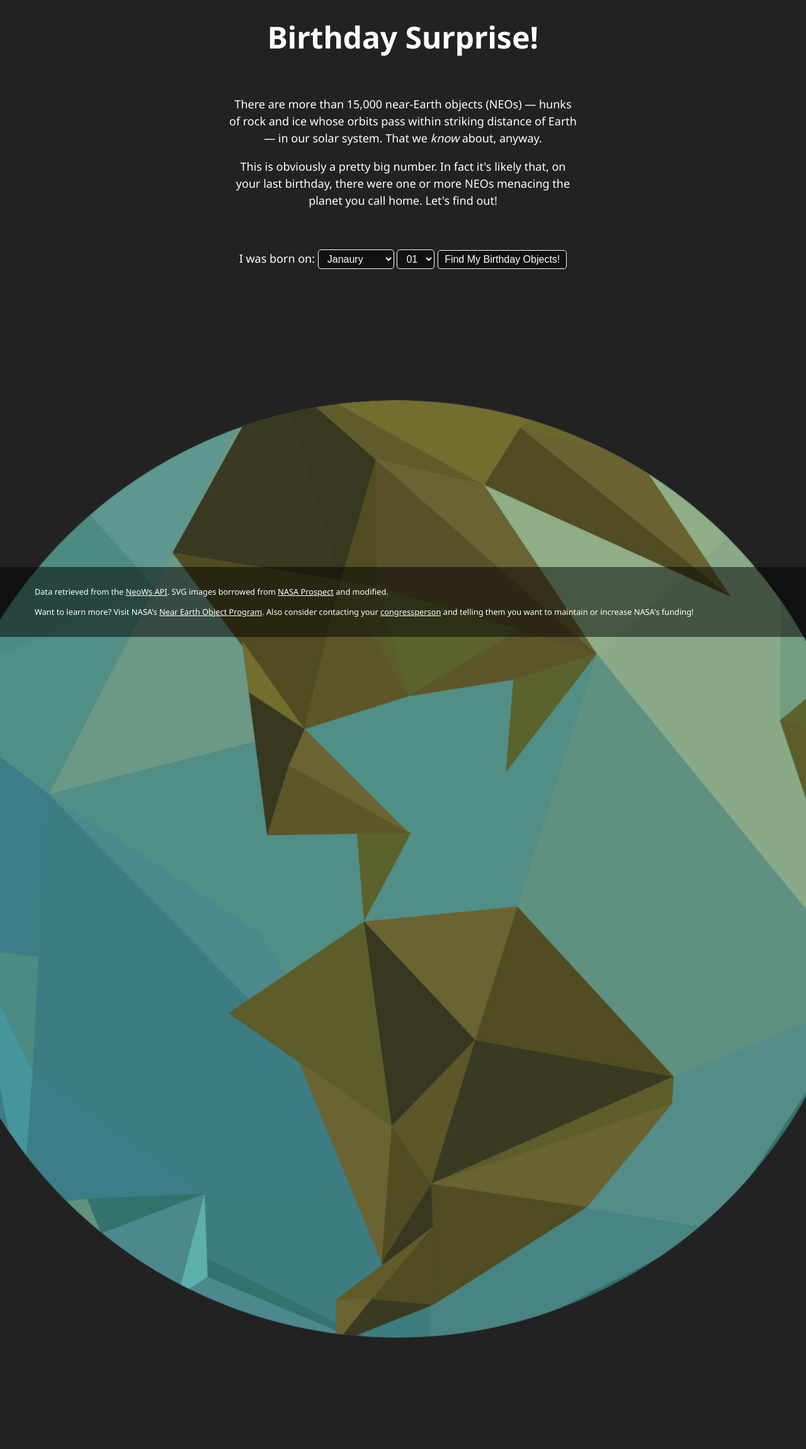
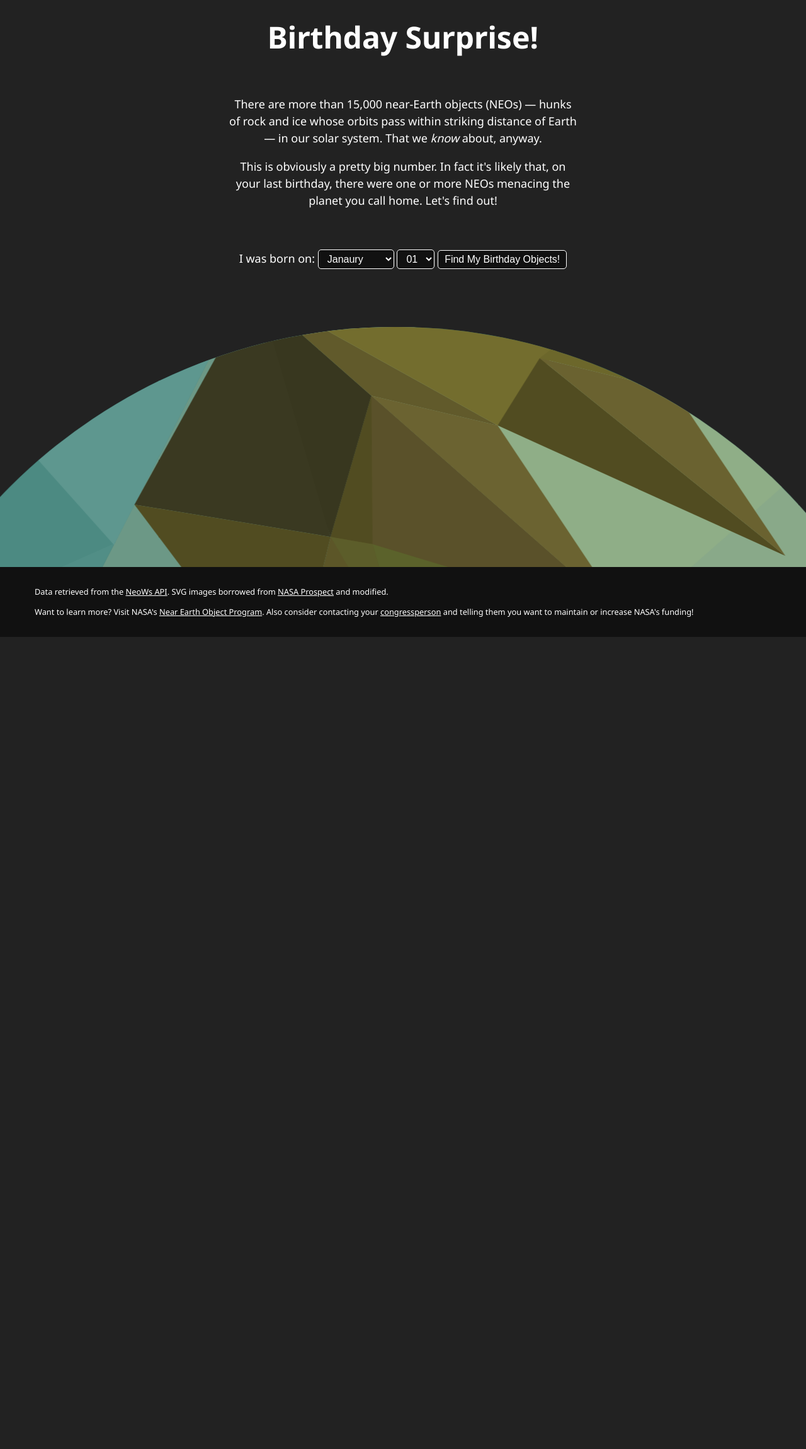
Before and after one commit to rglazebrook/neo-birthday, a Jekyll site: the page built from index.html, in a window 1280 px wide. Shown: the whole page at 63% size. Built offline with Jekyll 4.4.1, drawn with Linux system fonts in a browser that asks for light colours; nearby versions of some CDN libraries; after the commit the page ends 1011 px from its top, so only the background shows below that.

Commit message:
Reworking how the Earth is positioned to improve Firefox display.

```diff
--- a/_sass/_global.scss
+++ b/_sass/_global.scss
@@ -12,8 +12,7 @@
 	color: #fff;
 	background-color: #222;
 	font-size: 18px;
-	perspective: 500px;
-	transform-style: preserve-3d;
+	overflow-x: hidden;
 }
 
 h1, h2, h3, h4, h5, h6 {
--- a/_sass/_main.scss
+++ b/_sass/_main.scss
@@ -1,8 +1,19 @@
 // Our main sass file. Normally I'd use lots of partials, but this was small enough I chose not to.
 
+#earthcontainer {
+	position: fixed;
+	top: 0;
+	left: 0;
+	width: 100%;
+	height: 100%;
+	z-index: 1;
+	overflow: hidden;
+	perspective: 500px;
+	transform-style: preserve-3d;
+}
 #earth {
 	display: none;
-	position: fixed;
+	position: absolute;
 	top: 66vh;
 	left: -25vw;
 	width: 150vw;
@@ -10,6 +21,10 @@
 	z-index: 1;
 	background: transparent url('../img/earth.svg') no-repeat center;
 	background-size: contain;
+
+	@include for-tablet-landscape-up {
+		top: 50vh;
+	}
 }
 
 header {
@@ -20,6 +35,7 @@
 
 .container.fullpage {
 	overflow: hidden;
+	z-index: 2;
 }
 
 .tooltip_templates {
--- a/index.html
+++ b/index.html
@@ -2,7 +2,7 @@
 layout: default
 title: Find NEOs that passed on your birthday.
 ---
-<div id="earth"></div>
+<div id="earthcontainer"><div id="earth"></div></div>
 <div class="container fullpage">
 
 	<header class="text-center stagger-in">
--- a/js/main.js
+++ b/js/main.js
@@ -64,7 +64,7 @@
 	var tl = new TimelineMax();
 	tl.set('#earth', { display: 'block', x: '10%', y: '100%', z: -300 });
 	tl.to('#earth', 5, {x: '0%', y: '0%', ease: Power2.easeOut }, 'earthIn');
-	tl.to('#earth', 7, { z: -100, ease: Power1.easeOut}, 'earthIn');
+	tl.to('#earth', 7, { z: 0, ease: Power1.easeOut}, 'earthIn');
 	tl.staggerFromTo('.stagger-in', 1, {y: '100', opacity: 0}, {y: 0, opacity: 1, ease: Power2.easeOut}, 0.5, 1 );
 
 	// Start the loading indicator spinning forever.
```
